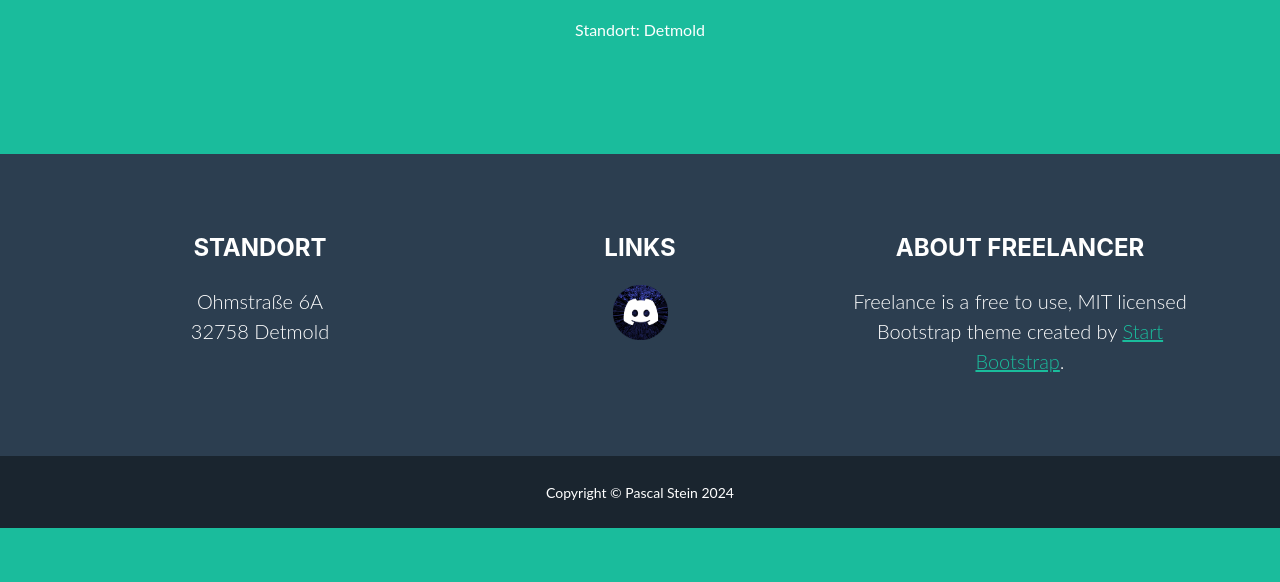
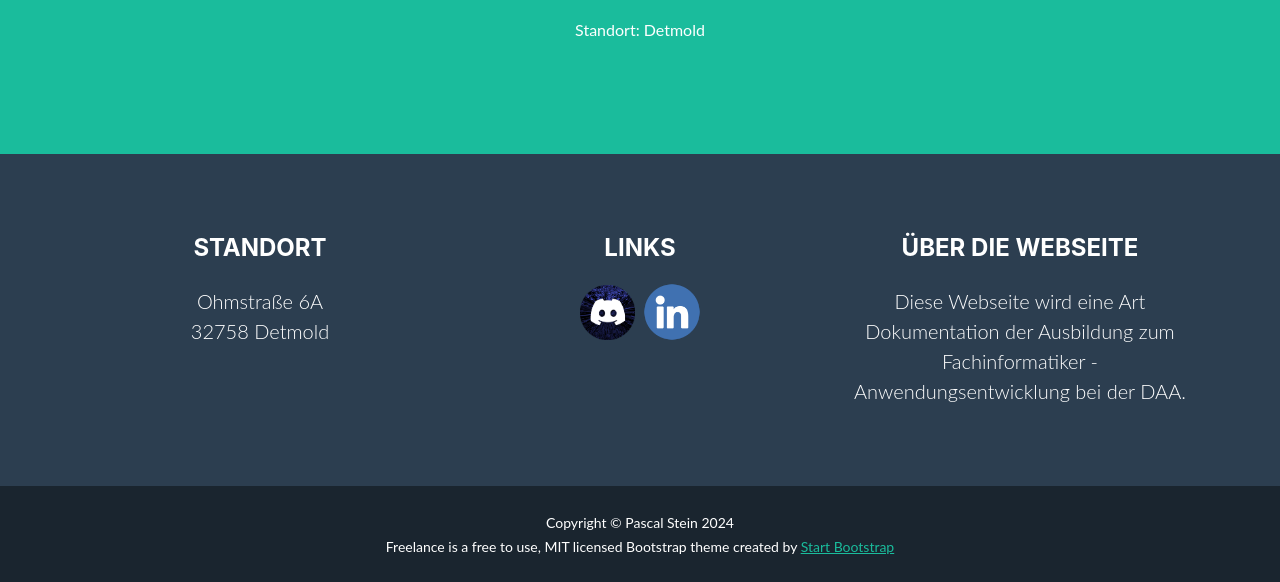
Before and after one commit to pacokeks/ek_web, a PHP site: page /index.php in a window 1280 px wide. Shown: the part 715-1297 px from the top of the page. Before the commit the page ends 1243 px from the top, so only its background shows below. Run offline with PHP 8.4, Linux system fonts and the light colour scheme; some libraries are stand-ins or nearby versions.

Commit message:
changed some texts, added linkedin icon

```diff
--- a/misc/footer.php
+++ b/misc/footer.php
@@ -14,12 +14,14 @@
                 <a class="btn btn-outline-light btn-social mx-1" href="https://discord.gg/daaumschlung">
                     <img src="assets/img/dc.png" alt="Discord" style="width: 55px; height: 55px;">
                 </a>
+                <a class="btn btn-outline-light btn-social mx-1" href="https://www.linkedin.com/in/pascal-stein-0aa54632b/">
+                    <img src="assets/img/lin.png" alt="LinkedIn" style="width: 70px; height: 70px;">
+                </a>
             </div>
             <div class="col-lg-4">
-                <h4 class="text-uppercase mb-4">About Freelancer</h4>
+                <h4 class="text-uppercase mb-4">Über die Webseite</h4>
                 <p class="lead mb-0">
-                    Freelance is a free to use, MIT licensed Bootstrap theme created by
-                    <a href="http://startbootstrap.com">Start Bootstrap</a>.
+                    Diese Webseite wird eine Art Dokumentation der Ausbildung zum Fachinformatiker - Anwendungsentwicklung bei der DAA.
                 </p>
             </div>
         </div>
@@ -28,6 +30,8 @@
 <div class="copyright py-4 text-center text-white">
     <div class="container">
         <small>Copyright &copy; Pascal Stein 2024</small>
+        <br>
+        <small> Freelance is a free to use, MIT licensed Bootstrap theme created by <a href="http://startbootstrap.com">Start Bootstrap</a></small>
     </div>
 </div>
 <script src="https://cdn.jsdelivr.net/npm/bootstrap@5.2.3/dist/js/bootstrap.bundle.min.js"></script>
```
Also changed, not shown: assets/img/lin.png (added).
